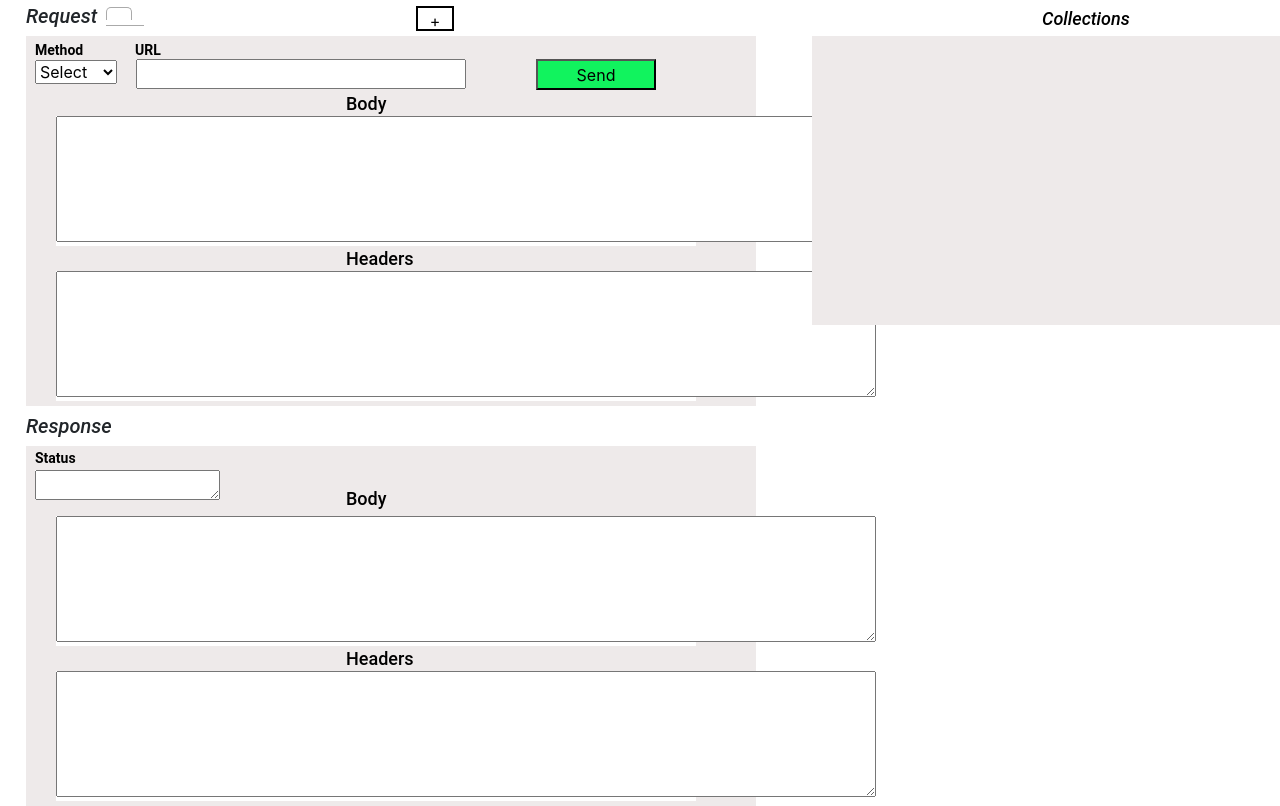
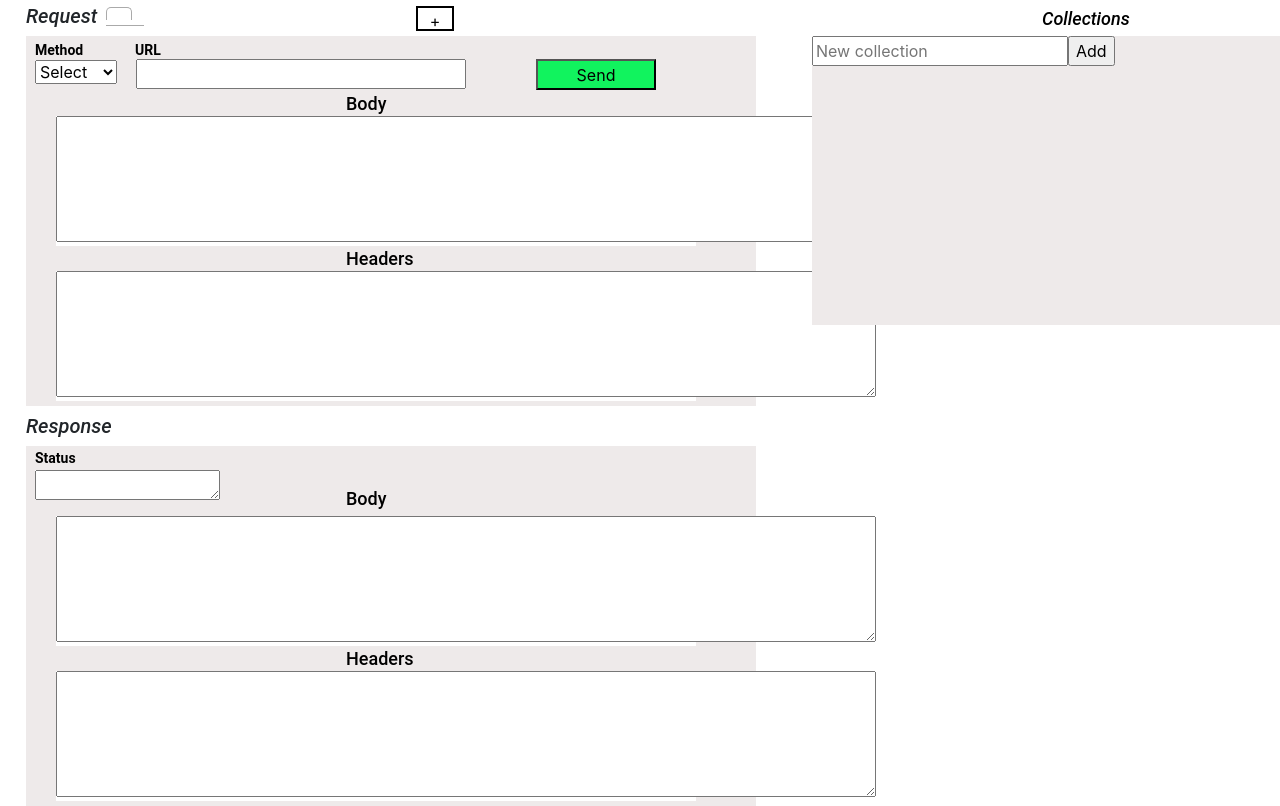
Before and after one commit to figarotester/ReactRestClient, a React (Create React App) app in the folder client/: page / in a window 1280 px wide. Shown: the top 806 px of the page. Built offline with nearby package versions, Linux system fonts and the light colour scheme.

Commit message:
add collections component

```diff
--- /dev/null
+++ b/client/src/components/collections.jsx
@@ -0,0 +1,84 @@
+import React, {Component} from 'react';
+import styled from 'styled-components';
+
+
+const CollectionsFrame = styled.section`
+  position: absolute;
+  width: 550px;
+  height: 289px;
+  left: 700px;
+  top: -327px;
+
+  background: #EEEAEA;
+`;
+
+const StyledCollectionsWrapper = styled.section`
+  position: absolute;
+  width: 90px;
+  height: 21px;
+  left: 56px;
+  top: 347px;
+`;
+
+const StyledCollections = styled.h1`
+  position: absolute;
+  width: 90px;
+  height: 21px;
+  left: 930px;
+  top: -355px;
+
+  font-family: Roboto;
+  font-style: italic;
+  font-weight: 500;
+  font-size: 18px;
+  line-height: 21px;
+
+  color: #000000;
+`;
+
+class Collections extends Component {
+  constructor(props) {
+    super(props);
+    this.state = {
+      name: '',
+      responseName: ''
+     }
+  }
+
+  handleChange = (event) => {
+    this.setState({name: event.target.value})
+  }
+
+  handleSubmit = (event) => {
+    event.preventDefault();
+    this.setState({
+      responseName: this.state.name
+    })
+
+  }
+
+  render() {
+    return (
+      <StyledCollectionsWrapper>
+        <StyledCollections>
+          Collections
+        </StyledCollections>
+        <CollectionsFrame>
+          <form onSubmit={this.handleSubmit}>
+            <input
+              type="text"
+              value={this.state.name}
+              onChange={this.handleChange}
+              placeholder="New collection"/>
+            <input type="submit" value="Add"/>
+          </form>
+          <br/>
+          <p>{this.state.responseName}</p>
+        </CollectionsFrame>
+      </StyledCollectionsWrapper>
+
+     );
+  }
+}
+
+export default Collections;
--- a/client/src/components/main.jsx
+++ b/client/src/components/main.jsx
@@ -1,45 +1,11 @@
 import React, {Component} from 'react';
-import styled from 'styled-components';
-import TabButton from './tab_button';
+import styled, {css} from 'styled-components';
 import SendButton from './send_button';
 import {Tab, Tabs, TabList, TabPanel} from 'react-tabs';
+import Collections from './collections';
 import '../react-tabs.css';
 
 const axios = require('axios');
-
-const CollectionsFrame = styled.section`
-  position: absolute;
-  width: 550px;
-  height: 289px;
-  left: 700px;
-  top: -327px;
-
-  background: #EEEAEA;
-`;
-
-const StyledCollectionsWrapper = styled.section`
-  position: absolute;
-  width: 90px;
-  height: 21px;
-  left: 56px;
-  top: 347px;
-`;
-
-const StyledCollections = styled.h1`
-  position: absolute;
-  width: 90px;
-  height: 21px;
-  left: 930px;
-  top: -355px;
-
-  font-family: Roboto;
-  font-style: italic;
-  font-weight: 500;
-  font-size: 18px;
-  line-height: 21px;
-
-  color: #000000;
-`;
 
 const StyledStatusBar = styled.div`
   position: absolute;
@@ -263,6 +229,23 @@ const StyledTabs = styled.section`
   top: -15px;
   `;
 
+const StyledAddButton = styled.button`
+  position: absolute;
+  width: 38px;
+  height: 25px;
+  left: 360px;
+  top: -10px;
+  background: transparent;
+
+  border: 2px solid black;
+  color: black;
+
+  ${props => props.primary && css`
+    background: black;
+    color: white;
+  `}
+`;
+
 class Main extends Component {
   constructor(props){
     super(props);
@@ -275,7 +258,8 @@ class Main extends Component {
     responseHeaders: '',            //ProxyResponseHeaders
     responseStatus: '',             //ProxyResponseStatus
     value: '',                      //drop-down
-    tabIndex: 0
+    tabIndex: 0,
+    collection: ''
   };
 
   this.handleSubmit = this.handleSubmit.bind(this);
@@ -329,7 +313,6 @@ class Main extends Component {
 render(){
   return(
   <StyledRequestWrapper>
-    <form onSubmit={this.handleSubmit}>
       <StyledRequest>
         Request
       </StyledRequest>
@@ -341,7 +324,7 @@ render(){
           <TabPanel></TabPanel>
         </Tabs>
       </StyledTabs>
-      <TabButton/>
+      <StyledAddButton>+</StyledAddButton>
       <RequestFrame>
         <StyledMethod>
           Method
@@ -349,6 +332,7 @@ render(){
         <StyledUrl>
           URL
         </StyledUrl>
+    <form onSubmit={this.handleSubmit}>
         <StyledUrlBar>
           <input
             name="url"
@@ -391,6 +375,7 @@ render(){
             rows={5}
             cols={78}/>
         </StyledRequestHeader>
+    </form>
       </RequestFrame>
       <StyledResponseWrapper>
         <StyledResponse>
@@ -417,14 +402,7 @@ render(){
           </StyledResponseHeader>
         </ResponseFrame>
       </StyledResponseWrapper>
-      <StyledCollectionsWrapper>
-        <StyledCollections>
-         Collections
-       </StyledCollections>
-       <CollectionsFrame>
-       </CollectionsFrame>
-      </StyledCollectionsWrapper>
-    </form>
+      <Collections/>
   </StyledRequestWrapper>
     );
   }
```
